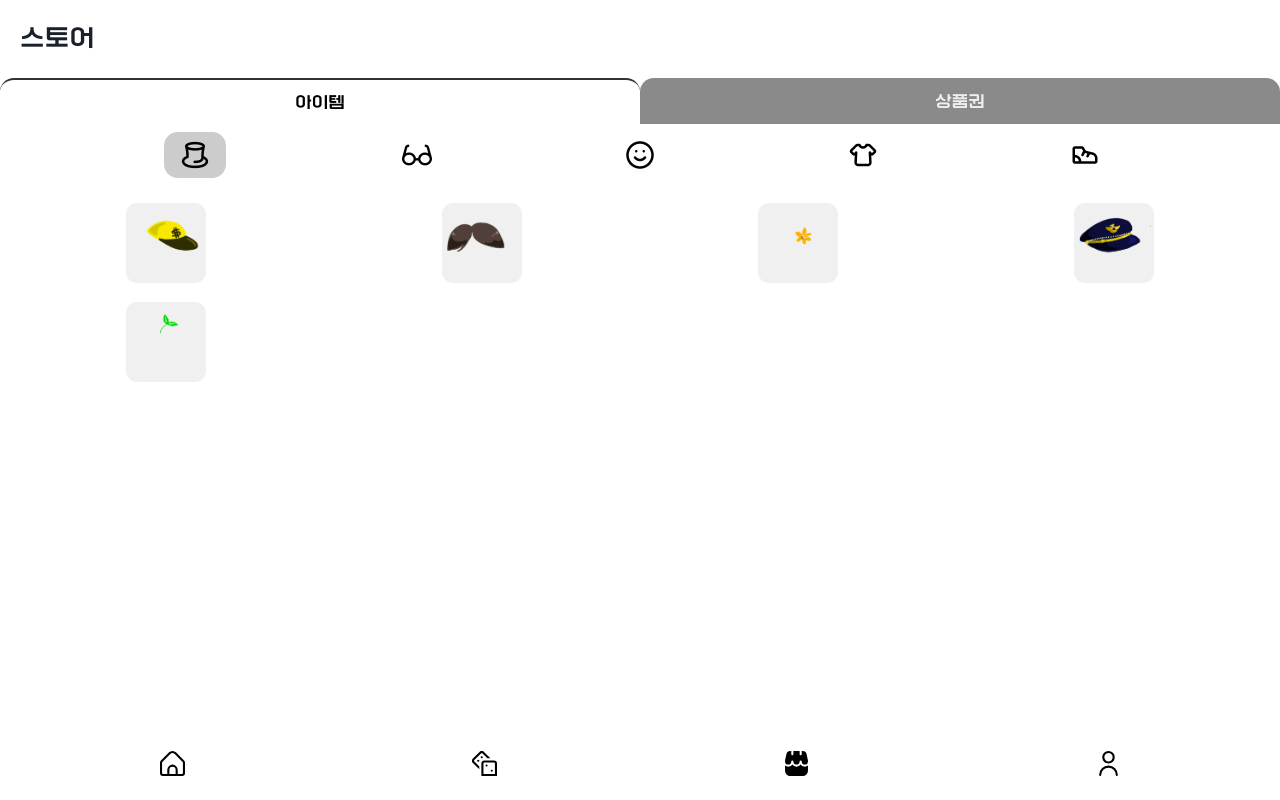
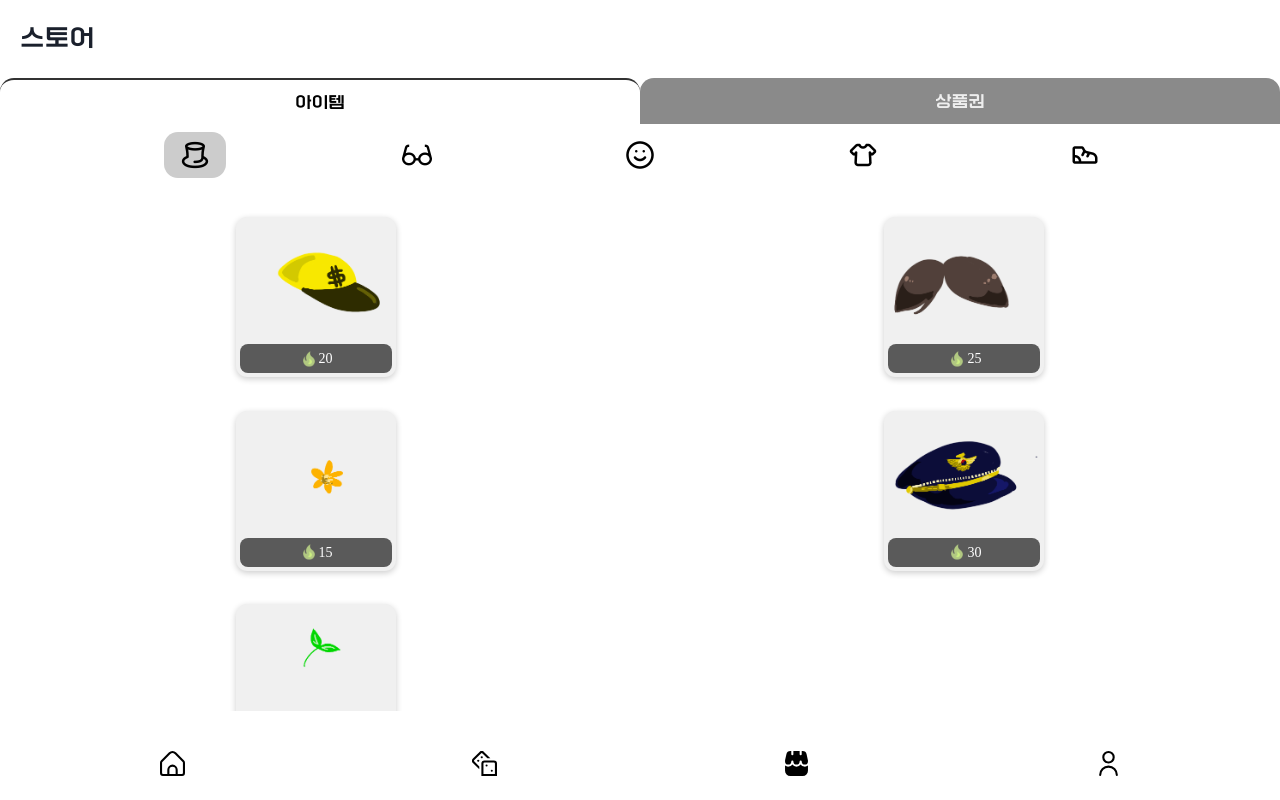
Before and after one commit to flow4camp/flow4-front, a React (Create React App) app: page /store in a window 1280 px wide. Built offline with nearby package versions, Linux system fonts and the light colour scheme; a web font is replaced by a local one.

Commit message:
feat) 구매toast

```diff
--- a/src/components/StoreOptions.tsx
+++ b/src/components/StoreOptions.tsx
@@ -1,4 +1,5 @@
 import React, { useState } from "react";
+import { Flex, Text, Image, Box, useToast } from "@chakra-ui/react";
 
 type StoreVariant = {
     id: number;
@@ -8,45 +9,79 @@ type StoreVariant = {
 
 type StoreCategoryProps = {
     variants: StoreVariant[];
-    selectedVariant: StoreVariant;
-    // setSelectedVariant: (newItem: StoreVariant) => void;
+    // selectedVariant: StoreVariant;
 };
 
-export const StoreHatOptions: React.FC<StoreCategoryProps> = ({ variants, selectedVariant }) => {
+export const StoreHatOptions: React.FC<StoreCategoryProps> = ({ variants }) => {
 
-    const [newSelectedHat, setNewSelectedHat] = useState(selectedVariant);
-    // const handleSelectedHat = (newSelectedHat: AssetVariant) => {
-    //     setNewSelectedHat(newSelectedHat);
-    //     setSelectedVariant(newSelectedHat);
-    // }
+    // const [newSelectedHat, setNewSelectedHat] = useState(selectedVariant);
+    const toast = useToast();
+
+    const buySelectedHat = (hat: StoreVariant) => {
+
+        // 성공적으로 구매했음을 toast로 알려주기
+        toast({
+            position: 'bottom',
+            // title: '구매 성공!',
+            // description: '아이템을 성공적으로 구매하였습니다.',
+            // status: 'success',
+            duration: 5000,
+            isClosable: true,
+            render: () => (
+                <Box
+                    color='ziha_charcoal'
+                    p={3}
+                    bg='ziha_green_gray'
+                    m={3}
+                    boxShadow='0px 2px 6px rgba(0, 0, 0, 0.2)'
+                >
+                    <Text style={{ fontFamily: 'Font-Content'}}
+                    >구매 성공!</Text>
+                    <Text fontSize='sm' style={{ fontFamily: 'Font-Content-Light'}}
+                    >아이템을 성공적으로 구매하였습니다.</Text>
+                </Box>
+            ),
+        });
+    };
 
     return (
         <div style={styles.itemContainerWrapper}>
             <div style={styles.itemContainer}>
-                {/* <div style={newSelectedHat === null ? styles.selectedItem : styles.item}>
-                    <img
-                        src={require("../assets/null.png")}
-                        alt="No Hat"
-                        onClick={() => handleSelectedHat(null)}
-                    />
-                </div> */}
                 {variants.map((variant) => (
-                    <div
+                    <Flex
                         key={variant?.id}
-                        style={newSelectedHat === variant ? styles.selectedItem : styles.item}
+                        direction='column'
+                        style={styles.item}
                     >
                         <div
                             style={{
                                 backgroundImage: `url(${variant?.src})`,
                                 backgroundSize: "170% auto",
                                 backgroundPosition: "top center",
-                                width: "100px",
-                                height: "100px",
-                                marginTop: '40px',
+                                width: "160px",
+                                height: "160px",
+                                marginTop: '20px',
                             }}
-                            onClick={() => setNewSelectedHat(variant)}
+                            // onClick={() => setNewSelectedHat(variant)}
                         />
-                    </div>
+                        <Flex
+                            w='95%'
+                            m={1}
+                            align='center'
+                            justify='center'
+                            bg='ziha_charcoal_gray'
+                            borderRadius='0.5em'
+                            p={1}
+                            onClick={() => buySelectedHat(variant)}
+                        >
+                            <Image src={require('../assets/coin.png')} w={5} h={5} />
+                            <Text
+                                style={{ fontFamily: 'Font-Content'}}
+                                color='white'
+                                fontSize='sm'
+                            >{variant?.price}</Text>
+                        </Flex>
+                    </Flex>
                 ))}
             </div>
         </div>
@@ -227,9 +262,10 @@ const styles: Styles = {
     },
     itemContainer: {
         display: "grid",
-        gridTemplateColumns: "repeat(4, 1fr)",
-        gridTemplateRows: "repeat(4, 1fr)",
-        rowGap: "6%",
+        gridTemplateColumns: "repeat(2, 1fr)",
+        gridTemplateRows: 'auto',
+        gap: "7% 5%",
+        padding: "14px",
         justifyContent: "center",
         justifyItems: "center",
         marginTop: '2%',
@@ -238,20 +274,22 @@ const styles: Styles = {
         display: "flex",
         justifyContent: "center",
         alignItems: "center",
-        width: "80px",
-        height: "80px",
+        width: "160px",
+        height: "160px",
         backgroundColor: "#f0f0f0",
         border: 'none',
         borderRadius: '0.7em',
+        boxShadow: '0px 2px 6px rgba(0, 0, 0, 0.2)'
     },
     selectedItem: {
         display: "flex",
         justifyContent: "center",
         alignItems: "center",
-        width: "80px",
-        height: "80px",
+        width: "160px",
+        height: "160px",
         backgroundColor: "#f0f0f0",
         outline: '2px solid #5A5A5A',
         borderRadius: '0.7em',
+        boxShadow: '0px 2px 6px rgba(0, 0, 0, 0.4)'
     }
 };
--- a/src/pages/Store.tsx
+++ b/src/pages/Store.tsx
@@ -90,7 +90,7 @@ const Store = () => {
               <div className="grid-item">Item 2</div>
               <div className="grid-item">Item 3</div>
             </div> */}
-            <StoreHatOptions variants={storeHatVariants} selectedVariant={null} />
+            <StoreHatOptions variants={storeHatVariants} />
             </div>
           }
           </div>
```
Also changed, not shown: src/assets/coin.png (added).
